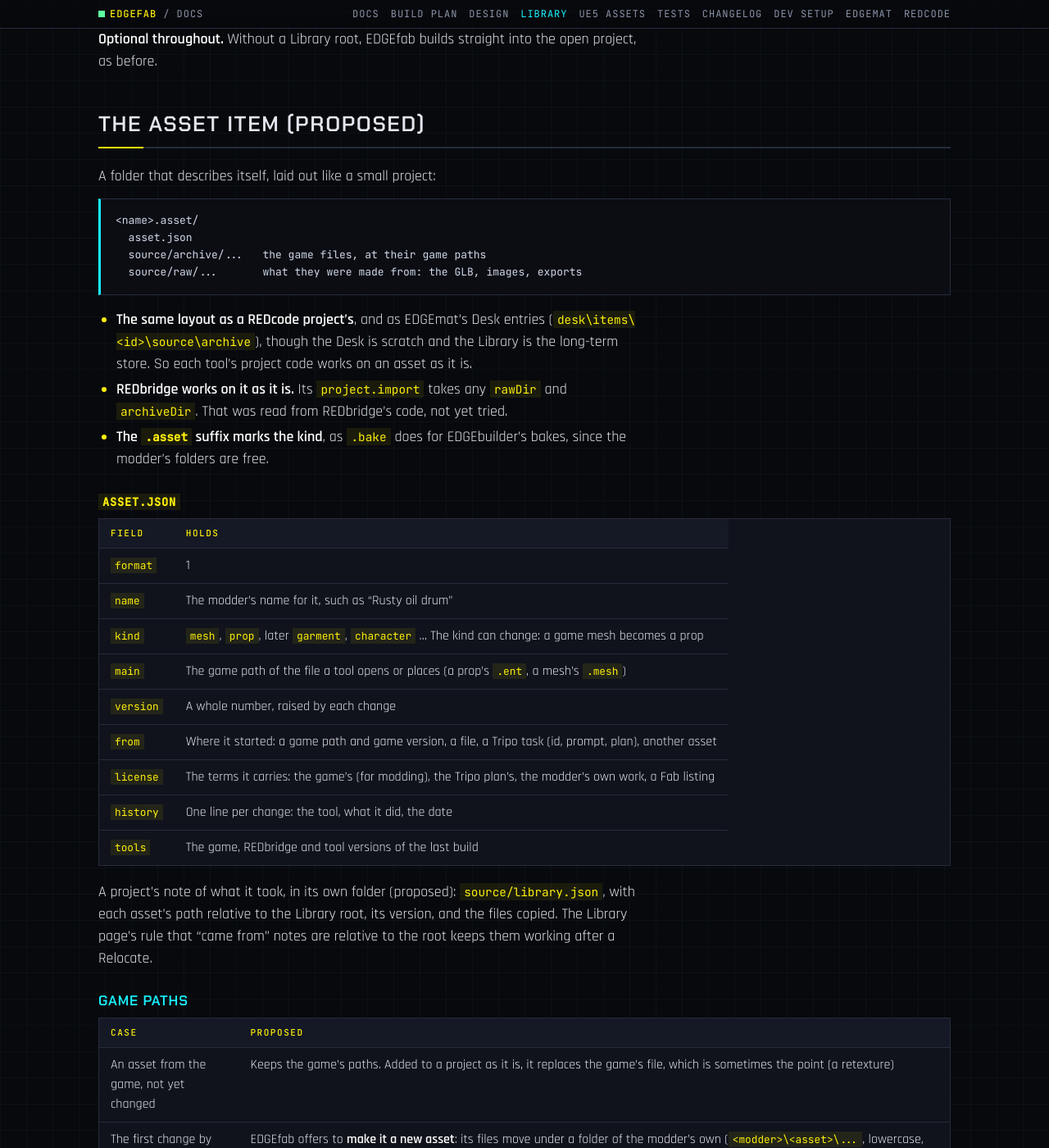
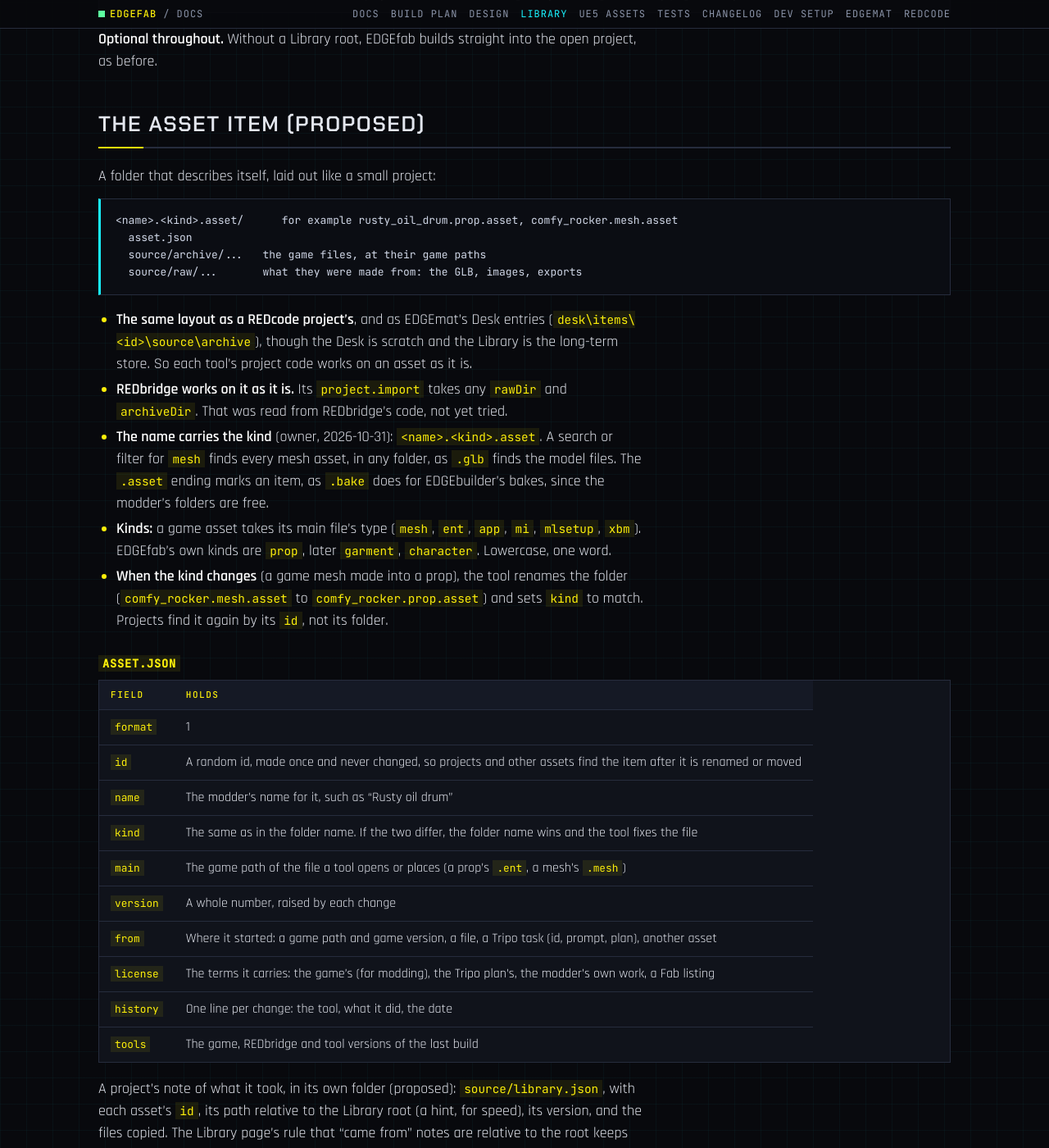
Before and after one commit to Edgemodders/EDGEfab, a Jekyll site: the page built from docs/library.md, in a window 1280 px wide and 1400 px high, scrolled down 2366 px. Shown: the whole window at 82% size. Built offline with Jekyll 4.4.1, drawn with Linux system fonts in a browser that asks for light colours; some of the changed text lies outside the part shown.

Commit message:
Library assets: the kind in the name (<name>.<kind>.asset), a stable id
Co-Authored-By: Claude Opus 5.5 <noreply@anthropic.com>

````diff
--- a/docs/library.md
+++ b/docs/library.md
@@ -36,12 +36,12 @@ The owner, 2026-10-31: the modder makes the Library's folders, and they need not
 | The folders are the modder's | EDGE tools never create `meshes/` or game-path folders in the Library. They offer the folder the modder last used |
 | Game paths live only inside an asset item | An item's `source/archive` holds its files at their game paths. That is internal, and the Library view shows the item as one object with its name |
 | Plain files are items too | A GLB, FBX, `.blend` or images that the modder keeps to convert later sit in any folder as they are, known by their extension, as the Library's rules allow |
-| An asset item is what EDGE tools make | A game asset with the files it needs, or a converted prop, is a `.asset` folder (below), because one game object is several files |
+| An asset item is what EDGE tools make | A game asset with the files it needs, or a converted prop, is a `<name>.<kind>.asset` folder (below), because one game object is several files |
 
 | Kept in the Library | Becomes |
 |---|---|
-| A third-party `model.glb` in `Development/Meshes` | EDGEfab's **Make a prop** on it writes a `.asset` next to it, or in a folder the modder picks (`Production/Meshes`). The GLB stays, and the asset records it as its source |
-| A game mesh added from REDcode | A `.asset` with the mesh, its materials and textures, in the folder the modder picks |
+| A third-party `model.glb` in `Development/Meshes` | EDGEfab's **Make a prop** on it writes `model.prop.asset` next to it, or in a folder the modder picks (`Production/Meshes`). The GLB stays, and the asset records it as its source |
+| A game mesh added from REDcode | `comfy_rocker.mesh.asset`, with the mesh, its materials and textures, in the folder the modder picks |
 
 ## The flow
 
@@ -61,7 +61,7 @@ The owner, 2026-10-31: the modder makes the Library's folders, and they need not
 A folder that describes itself, laid out like a small project:
 
 ```
-<name>.asset/
+<name>.<kind>.asset/      for example rusty_oil_drum.prop.asset, comfy_rocker.mesh.asset
   asset.json
   source/archive/...   the game files, at their game paths
   source/raw/...       what they were made from: the GLB, images, exports
@@ -69,15 +69,18 @@ A folder that describes itself, laid out like a small project:
 
 - **The same layout as a REDcode project's**, and as EDGEmat's Desk entries (`desk\items\<id>\source\archive`), though the Desk is scratch and the Library is the long-term store. So each tool's project code works on an asset as it is.
 - **REDbridge works on it as it is.** Its `project.import` takes any `rawDir` and `archiveDir`. That was read from REDbridge's code, not yet tried.
-- **The `.asset` suffix marks the kind**, as `.bake` does for EDGEbuilder's bakes, since the modder's folders are free.
+- **The name carries the kind** (owner, 2026-10-31): `<name>.<kind>.asset`. A search or filter for `mesh` finds every mesh asset, in any folder, as `.glb` finds the model files. The `.asset` ending marks an item, as `.bake` does for EDGEbuilder's bakes, since the modder's folders are free.
+- **Kinds:** a game asset takes its main file's type (`mesh`, `ent`, `app`, `mi`, `mlsetup`, `xbm`). EDGEfab's own kinds are `prop`, later `garment`, `character`. Lowercase, one word.
+- **When the kind changes** (a game mesh made into a prop), the tool renames the folder (`comfy_rocker.mesh.asset` to `comfy_rocker.prop.asset`) and sets `kind` to match. Projects find it again by its `id`, not its folder.
 
 ### `asset.json`
 
 | Field | Holds |
 |---|---|
 | `format` | 1 |
+| `id` | A random id, made once and never changed, so projects and other assets find the item after it is renamed or moved |
 | `name` | The modder's name for it, such as "Rusty oil drum" |
-| `kind` | `mesh`, `prop`, later `garment`, `character` ... The kind can change: a game mesh becomes a prop |
+| `kind` | The same as in the folder name. If the two differ, the folder name wins and the tool fixes the file |
 | `main` | The game path of the file a tool opens or places (a prop's `.ent`, a mesh's `.mesh`) |
 | `version` | A whole number, raised by each change |
 | `from` | Where it started: a game path and game version, a file, a Tripo task (id, prompt, plan), another asset |
@@ -85,7 +88,7 @@ A folder that describes itself, laid out like a small project:
 | `history` | One line per change: the tool, what it did, the date |
 | `tools` | The game, REDbridge and tool versions of the last build |
 
-A project's note of what it took, in its own folder (proposed): `source/library.json`, with each asset's path relative to the Library root, its version, and the files copied. The Library page's rule that "came from" notes are relative to the root keeps them working after a Relocate.
+A project's note of what it took, in its own folder (proposed): `source/library.json`, with each asset's `id`, its path relative to the Library root (a hint, for speed), its version, and the files copied. The Library page's rule that "came from" notes are relative to the root keeps them working after a Relocate.
 
 ### Game paths
 
@@ -109,7 +112,6 @@ A project's note of what it took, in its own folder (proposed): `source/library.
 
 | Question | Notes |
 |---|---|
-| One generic `.asset` item, or a kind per tool (`.prop`, `.garment`) | Proposed: one, with `kind` inside, because an asset changes kind as tools work on it (a game mesh found in REDcode becomes EDGEfab's prop) |
 | Variations | EDGEmat's Desk keeps variations of one mesh. In the Library, a variation could be a copy of the asset made by the modder, or a field. Proposed: a copy, so each stays simple |
 | Rewriting references when an asset becomes new | Unverified; F0 checks it with REDbridge |
 | What Add to Library takes along from the game | A mesh's materials and textures, yes. Game-wide shared files (base materials, templates) stay in the game and are referred to, not copied (proposed) |
--- a/docs/plan.md
+++ b/docs/plan.md
@@ -133,7 +133,7 @@ The owner: the Library is a key shared resource for working across the tools, be
 
 | In F1 | |
 |---|---|
-| Made assets | A prop made from a GLB or by Tripo is an asset in the Library (`<name>.asset/` with `asset.json`, laid out like a small project), when a Library root is set |
+| Made assets | A prop made from a GLB or by Tripo is an asset in the Library (`<name>.prop.asset/` with `asset.json`, laid out like a small project; the kind in the name, owner 2026-10-31), when a Library root is set |
 | EDGEfab's Library view | The modder's own folders (not game paths), with their assets and model files (GLBs kept to convert later); open, Make a prop, Add to Project, Refresh from Library |
 | Add to Project | Copies the asset's game files into the project with a note of where they came from |
 | Without a Library | Add to Project builds straight into the project |
````
Also changed, not shown: CLAUDE.md (+1 -1 lines).
